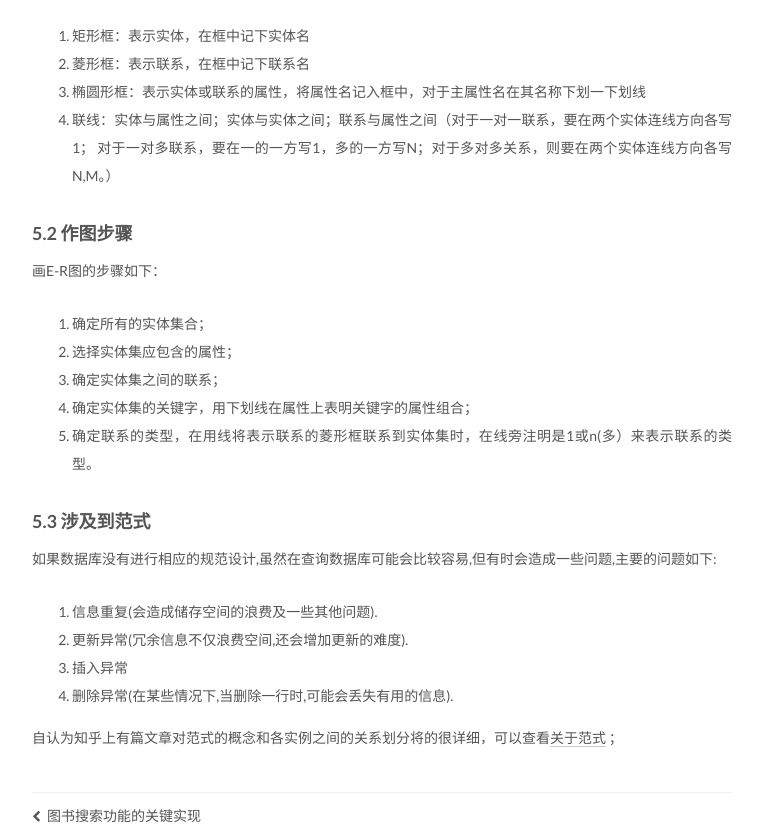
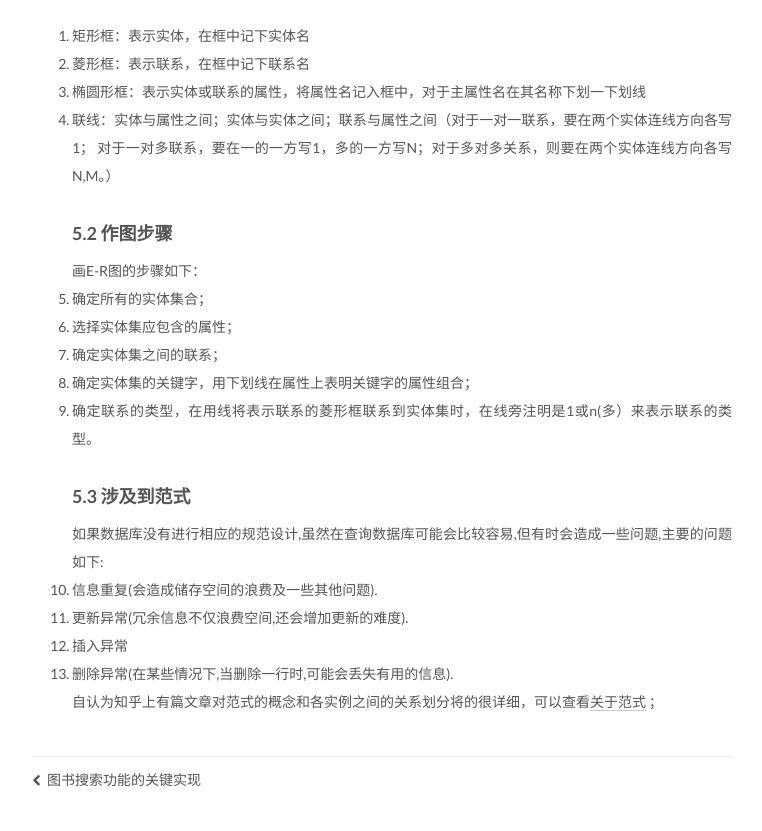
Before and after one commit to Meidianwen/Meidianwen.github.io, a plain HTML site: page 2017/12/25/software-engineering/index.html in a window 1280 px wide. Shown: the part 2254-3085 px from the top of the page, without its empty margins (98-860 px from the left). Drawn offline with Linux system fonts and the light colour scheme; a script that the page names is missing.

Commit message:
Site updated: 2017-12-27 10:23:43

```diff
--- a/2017/12/25/software-engineering/index.html
+++ b/2017/12/25/software-engineering/index.html
@@ -101,7 +101,7 @@
 <meta property="og:site_name" content="My_Blog">
 <meta property="og:description" content="1.活动图2.用例图3.系统部署图可以使用部署图对系统的物理布局或拓扑进行建模。部署图描述运行时处理节点的配置和部署在这些节点上的工件。部署图通常在开发过程中的实现阶段准备的，他显示分布式中的节点的物理布局、存储在每个节点上的工作以及工作实现的组件和其他元素。节点表示一些硬件设备（例如，计算机、传感器和打印机）以及支持系统运行时环境的其他设备。通信路径和部署关系用于对系统中的连接建模。 考虑C/S">
 <meta property="og:locale" content="zh-Hans">
-<meta property="og:updated_time" content="2017-12-27T02:03:44.374Z">
+<meta property="og:updated_time" content="2017-12-27T02:22:07.756Z">
 <meta name="twitter:card" content="summary">
 <meta name="twitter:title" content="软件工程">
 <meta name="twitter:description" content="1.活动图2.用例图3.系统部署图可以使用部署图对系统的物理布局或拓扑进行建模。部署图描述运行时处理节点的配置和部署在这些节点上的工件。部署图通常在开发过程中的实现阶段准备的，他显示分布式中的节点的物理布局、存储在每个节点上的工作以及工作实现的组件和其他元素。节点表示一些硬件设备（例如，计算机、传感器和打印机）以及支持系统运行时环境的其他设备。通信路径和部署关系用于对系统中的连接建模。 考虑C/S">
@@ -387,24 +387,17 @@
 <li>矩形框：表示实体，在框中记下实体名 </li>
 <li>菱形框：表示联系，在框中记下联系名</li>
 <li>椭圆形框：表示实体或联系的属性，将属性名记入框中，对于主属性名在其名称下划一下划线</li>
-<li>联线：实体与属性之间；实体与实体之间；联系与属性之间（对于一对一联系，要在两个实体连线方向各写1； 对于一对多联系，要在一的一方写1，多的一方写N；对于多对多关系，则要在两个实体连线方向各写N,M。）</li>
-</ol>
-<h4 id="5-2-作图步骤"><a href="#5-2-作图步骤" class="headerlink" title="5.2 作图步骤"></a>5.2 作图步骤</h4><p>画E-R图的步骤如下：</p>
-<ol>
+<li>联线：实体与属性之间；实体与实体之间；联系与属性之间（对于一对一联系，要在两个实体连线方向各写1； 对于一对多联系，要在一的一方写1，多的一方写N；对于多对多关系，则要在两个实体连线方向各写N,M。）<h4 id="5-2-作图步骤"><a href="#5-2-作图步骤" class="headerlink" title="5.2 作图步骤"></a>5.2 作图步骤</h4>画E-R图的步骤如下：</li>
 <li>确定所有的实体集合；</li>
 <li>选择实体集应包含的属性；</li>
 <li>确定实体集之间的联系；</li>
 <li>确定实体集的关键字，用下划线在属性上表明关键字的属性组合；</li>
-<li>确定联系的类型，在用线将表示联系的菱形框联系到实体集时，在线旁注明是1或n(多）来表示联系的类型。</li>
-</ol>
-<h4 id="5-3-涉及到范式"><a href="#5-3-涉及到范式" class="headerlink" title="5.3 涉及到范式"></a>5.3 涉及到范式</h4><p>如果数据库没有进行相应的规范设计,虽然在查询数据库可能会比较容易,但有时会造成一些问题,主要的问题如下:</p>
-<ol>
+<li>确定联系的类型，在用线将表示联系的菱形框联系到实体集时，在线旁注明是1或n(多）来表示联系的类型。<h4 id="5-3-涉及到范式"><a href="#5-3-涉及到范式" class="headerlink" title="5.3 涉及到范式"></a>5.3 涉及到范式</h4>如果数据库没有进行相应的规范设计,虽然在查询数据库可能会比较容易,但有时会造成一些问题,主要的问题如下:</li>
 <li>信息重复(会造成储存空间的浪费及一些其他问题).</li>
 <li>更新异常(冗余信息不仅浪费空间,还会增加更新的难度).</li>
 <li>插入异常</li>
-<li>删除异常(在某些情况下,当删除一行时,可能会丢失有用的信息).</li>
+<li>删除异常(在某些情况下,当删除一行时,可能会丢失有用的信息).<br>自认为知乎上有篇文章对范式的概念和各实例之间的关系划分将的很详细，可以查看<a href="https://www.zhihu.com/question/24696366/answer/29189700" target="_blank" rel="noopener">关于范式</a> ；</li>
 </ol>
-<p>自认为知乎上有篇文章对范式的概念和各实例之间的关系划分将的很详细，可以查看<a href="https://www.zhihu.com/question/24696366/answer/29189700" target="_blank" rel="noopener">关于范式</a> ；</p>
 
 
     </div>
--- a/css/main.css
+++ b/css/main.css
@@ -1807,7 +1807,7 @@ pre .javascript .function {
   width: 4px;
   height: 4px;
   border-radius: 50%;
-  background: #0d6cff;
+  background: #cf4003;
 }
 .links-of-blogroll {
   font-size: 13px;
```
